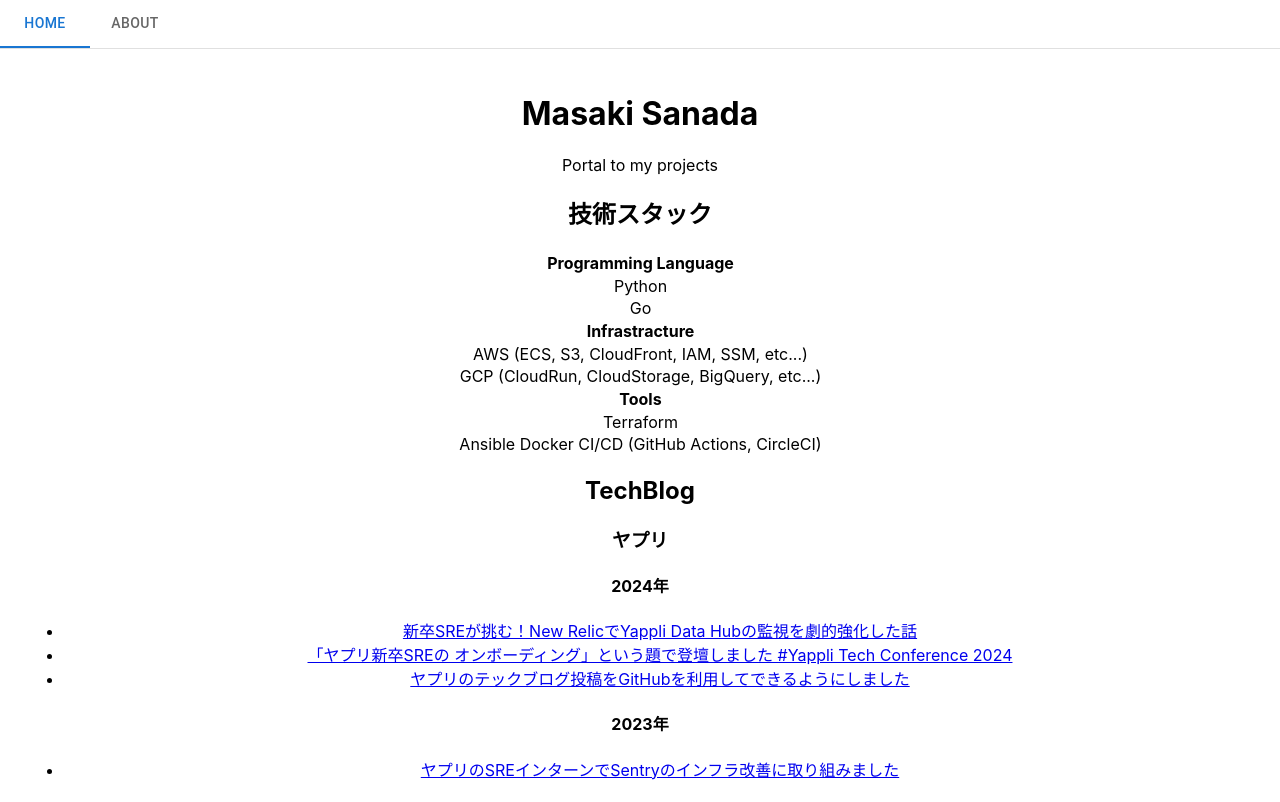
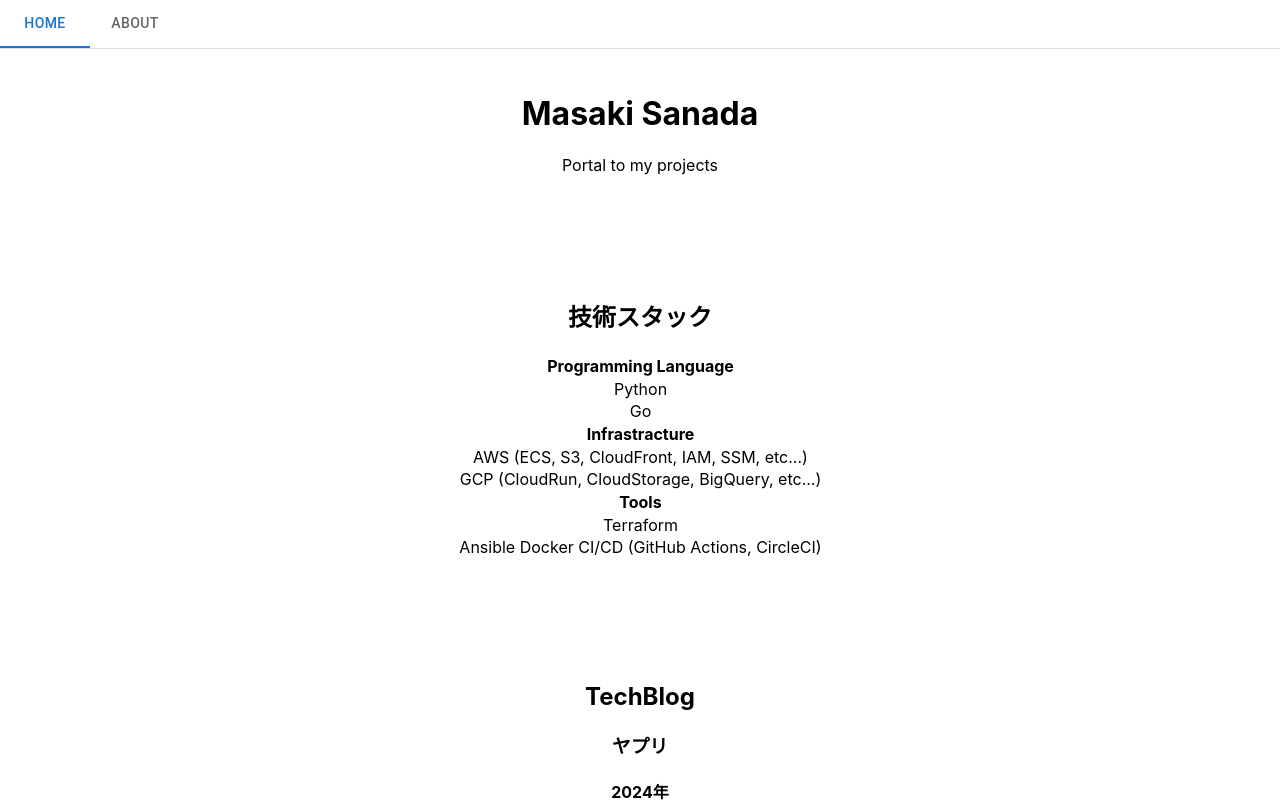
Before and after one commit to masaki12-s/portfolio, a React (Create React App) app: page / in a window 1280 px wide. Shown: the top 802 px of the page. Built offline with nearby package versions, Linux system fonts and the light colour scheme.

Commit message:
[update] homeを再利用しやすい形に修正する

```diff
--- a/src/components/Home.tsx
+++ b/src/components/Home.tsx
@@ -1,15 +1,19 @@
-import * as React from 'react';
-import styled from '@mui/material/styles/styled';
+import '../style/Home.css';
 import Stacks from './Stacks';
 import Outputs from './Outputs';
 
 export default function Home() {
+    const contents: JSX.Element[] = [
+        <Stacks />,
+        <Outputs />
+    ];
     return (
         <div>
             <h1>Masaki Sanada</h1>
             Portal to my projects
-            <Stacks />
-            <Outputs />
+            {contents.map((contents) => (
+                <div className="Home-content">{contents}</div>
+            ))}
         </div>
     );
 }
--- /dev/null
+++ b/src/style/Home.css
@@ -0,0 +1,5 @@
+.Home-content {
+    text-align: center;
+    margin-top: 10%;
+    justify-content: center;
+}
```
